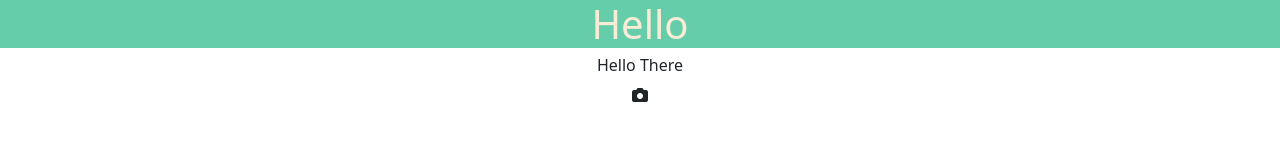
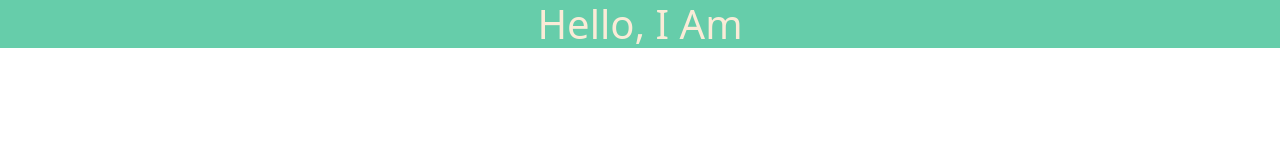
Before and after one commit to iamhenrika/sc-portfolio-project, a plain HTML site: page index.html in a window 1280 px wide. Drawn offline with nearby package versions, Linux system fonts and the light colour scheme.

Commit message:
Update index.html

```diff
--- a/index.html
+++ b/index.html
@@ -21,9 +21,7 @@
 </head>
 
 <body>
-    <h1>Hello</h1>
-    <h2>Hello There</h2>
-    <p><i class="fa-solid fa-camera"></i></p>
+    <h1>Hello, I Am</h1>
 </body>
 
 </html>
```
